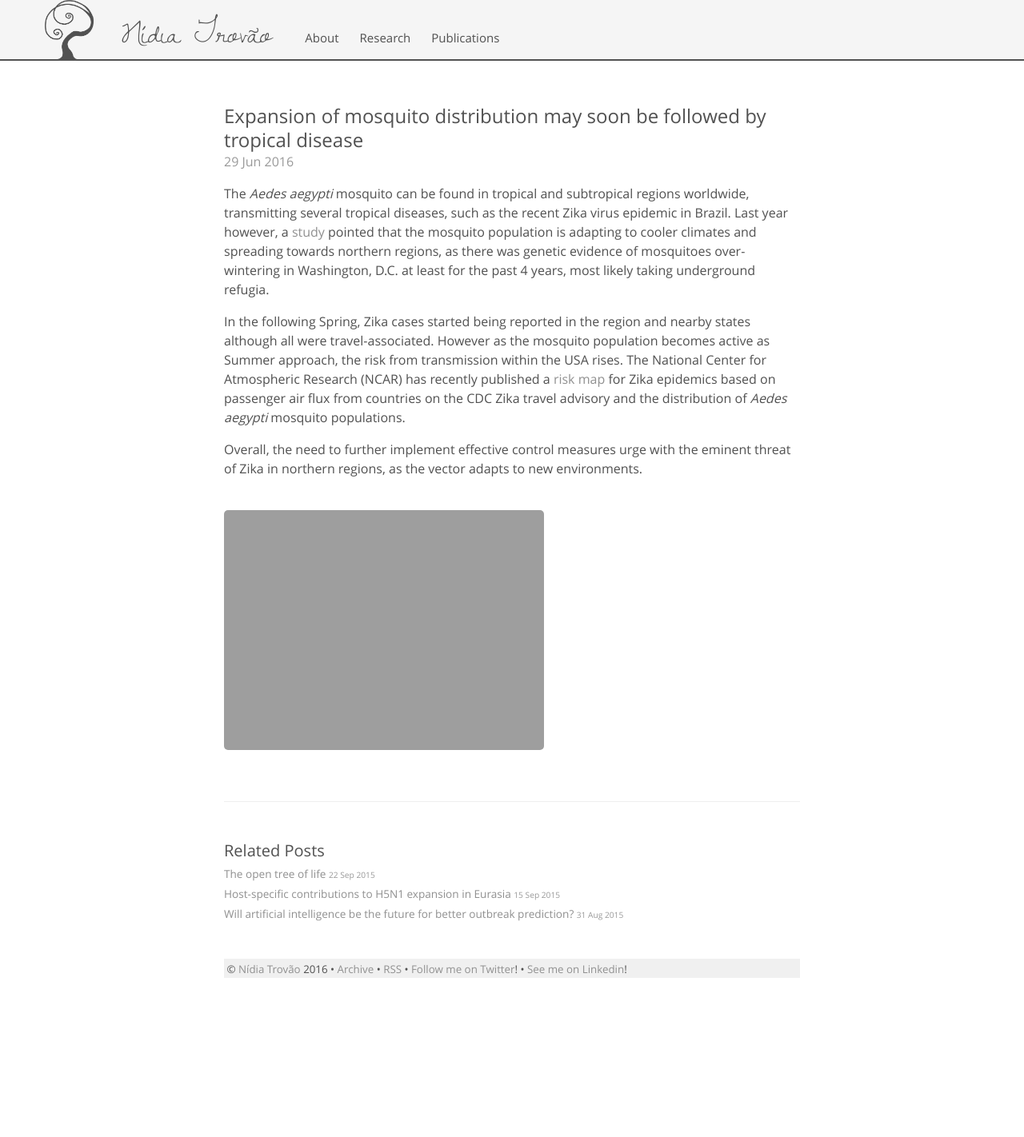
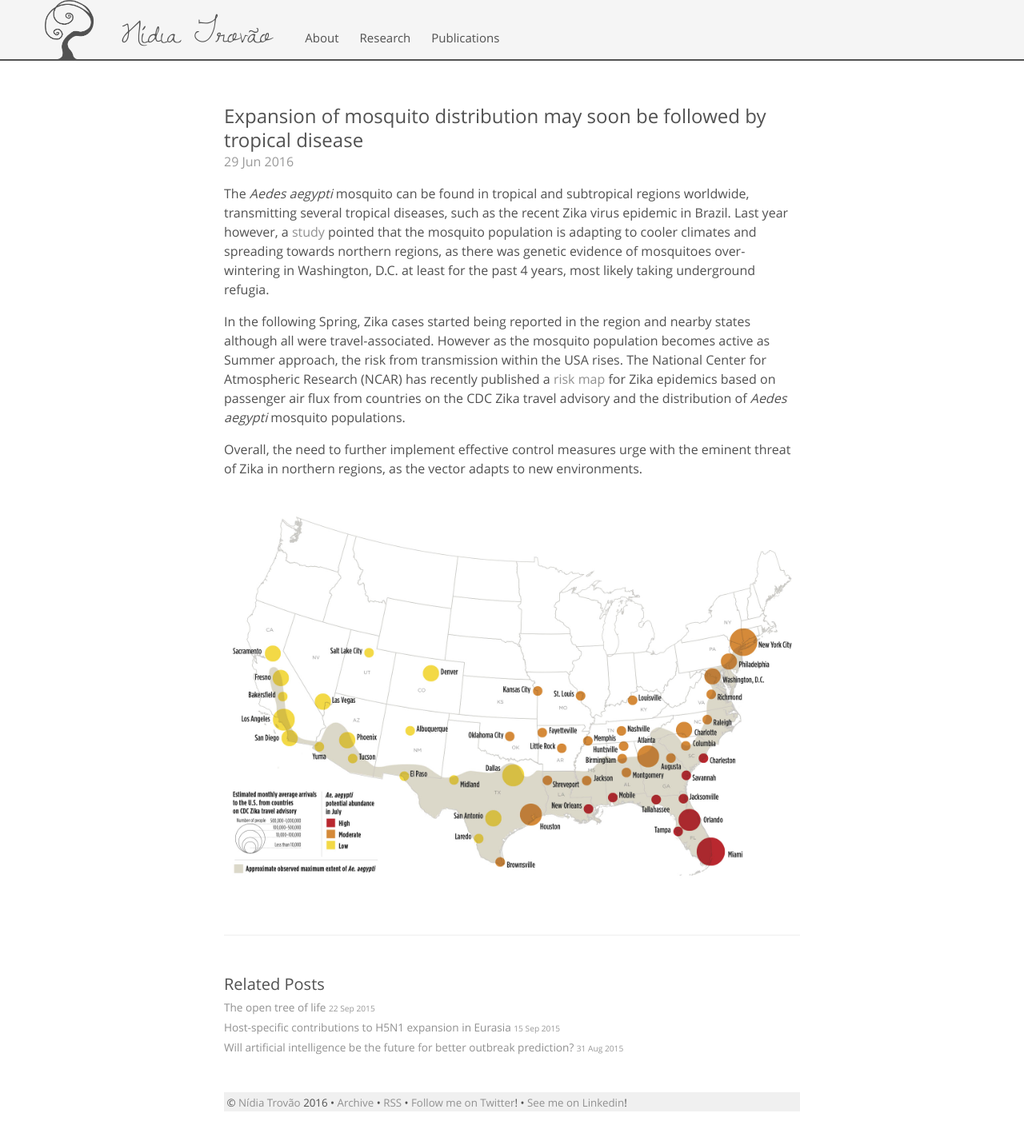
Before and after one commit to nidiatrovao/nidiatrovao.github.io, a Jekyll site: the page built from _posts/2016-06-29-zika-in-usa.md, in a window 1280 px wide. Shown: the whole page at 80% size. Built offline with Jekyll 4.4.1, drawn with Linux system fonts in a browser that asks for light colours; before the commit the page ends 1255 px from its top, so only the background shows below that.

Commit message:
zika in the usa

```diff
--- a/_posts/2016-06-29-zika-in-usa.md
+++ b/_posts/2016-06-29-zika-in-usa.md
@@ -12,4 +12,4 @@ The National Center for Atmospheric Research (NCAR) has recently published a [ri
 Overall, the need to further implement effective control measures urge with the eminent threat of Zika in northern regions, as the vector adapts to new environments.
 
 <br>
-![&copy; Zika risk map in the USA from https://www2.ucar.edu/atmosnews/news/19850/potential-zika-virus-risk-estimated-for-50-us-cities](http://nidiatrovao.com/images/zika_riskmap_US_ncar_ucar_2016_800.png)
+![&copy; Zika risk map in the USA from https://www2.ucar.edu/atmosnews/news/19850/potential-zika-virus-risk-estimated-for-50-us-cities](http://nidiatrovao.com/images/ZikaRiskMapUSNCAR.jpg)
```
